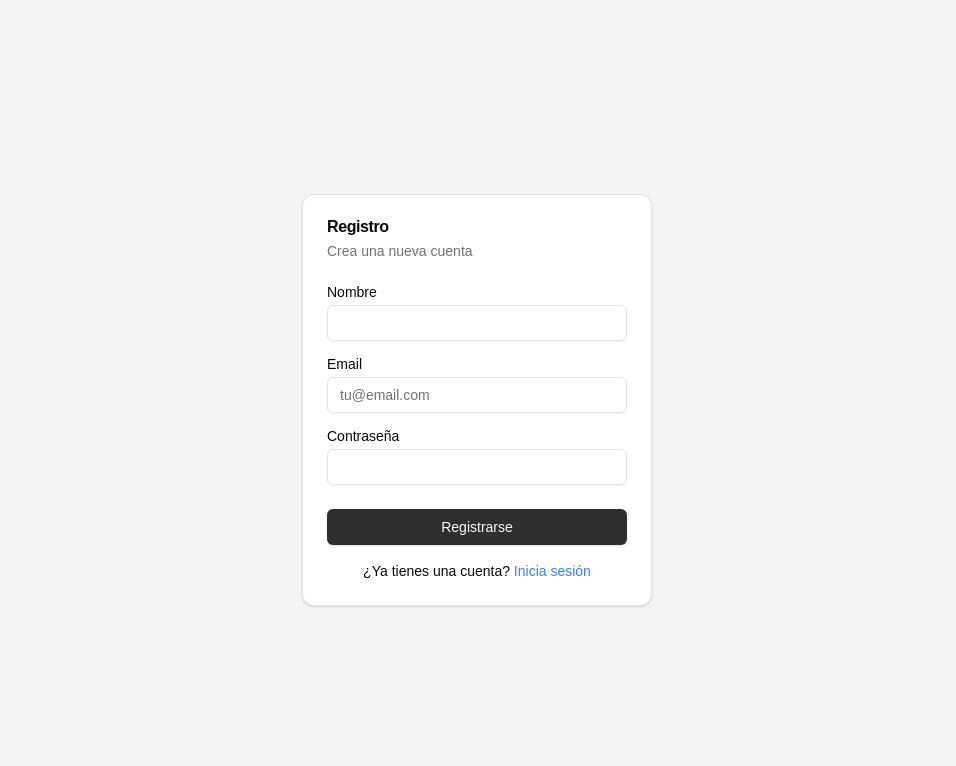
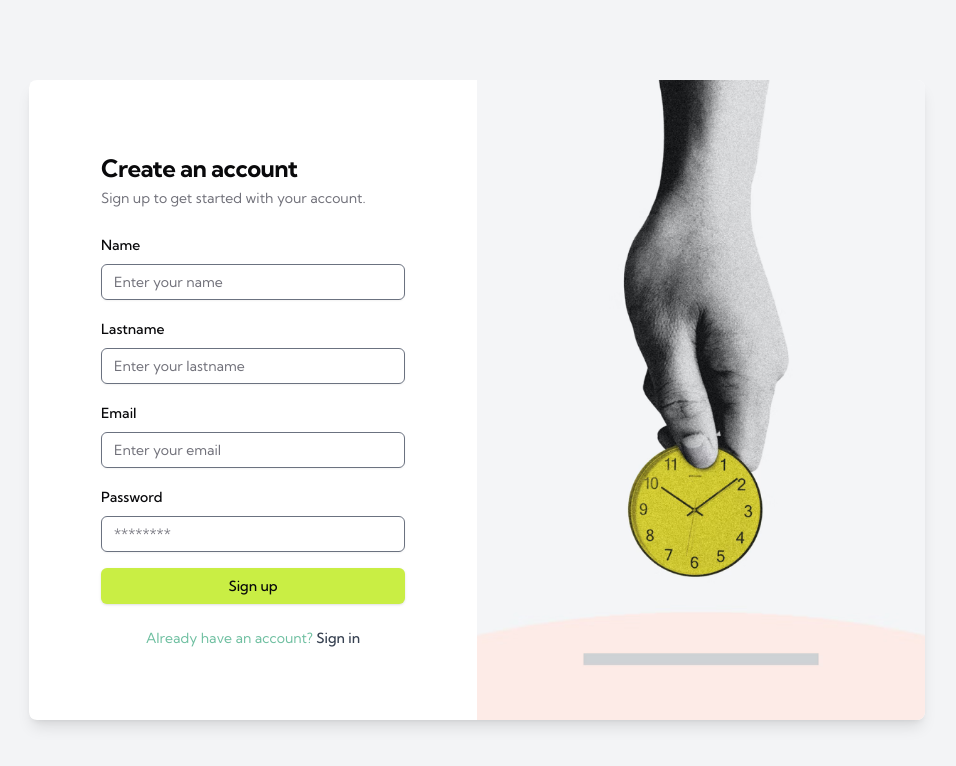
Before and after one commit to tomidziurdzia/Finance.App, a Next.js app: page /auth/register in a window 1280 px wide. Shown: the top 766 px of the page, without its empty margins (163-1119 px from the left). Built offline with nearby package versions, Linux system fonts and the light colour scheme; no server answers.

Commit message:
Login and Register components

```diff
--- a/app/auth/login/page.tsx
+++ b/app/auth/login/page.tsx
@@ -16,6 +16,8 @@ import {
 import { useAuth } from "@/contexts/AuthContext";
 import { useToast } from "@/hooks/use-toast";
 import { useRouter } from "next/navigation";
+import Image from "next/image";
+import Loading from "@/components/Loading/Loading";
 
 export default function Login() {
   const router = useRouter();
@@ -23,89 +25,103 @@ export default function Login() {
   const [password, setPassword] = useState("");
   const { login, isLoading } = useAuth();
   const { toast } = useToast();
+  const [isRedirecting, setIsRedirecting] = useState(false);
 
   const handleSubmit = async (e: React.FormEvent) => {
     e.preventDefault();
     try {
       await login({ email, password });
       toast({
-        title: "Login exitoso",
-        description: "Has iniciado sesión correctamente.",
+        title: "Successful login",
+        description: "You have successfully logged in.",
       });
+      setIsRedirecting(true); // Set the redirecting state
       router.push("/home");
       // eslint-disable-next-line @typescript-eslint/no-unused-vars
     } catch (error) {
       toast({
-        title: "Error de inicio de sesión",
-        description: "Email o contraseña incorrectos.",
+        title: "Login error",
+        description: "Incorrect email or password.",
         variant: "destructive",
       });
     }
   };
 
   return (
-    <div className="flex items-center justify-center min-h-screen bg-gray-100">
-      <Card className="w-[350px]">
-        <CardHeader>
-          <CardTitle>Iniciar Sesión</CardTitle>
+    <>
+      {isLoading || isRedirecting ? (
+        <Loading />
+      ) : (
+        <div className="flex min-h-screen items-center justify-center bg-gray-100 p-4 lg:p-0">
+          <div className="flex w-full max-w-4xl overflow-hidden rounded-lg bg-white shadow-lg">
+            <Card className="w-full md:w-1/2 rounded-none border-none p-8 lg:p-12 flex flex-col justify-center dark:bg-dark">
+              <CardHeader className="space-y-1">
+                <CardTitle className="text-2xl font-bold">
+                  Welcome back
+                </CardTitle>
                 <CardDescription>
-            Ingresa tus credenciales para acceder
+                  Welcome back! Please enter your details
                 </CardDescription>
               </CardHeader>
               <CardContent>
-          <form onSubmit={handleSubmit}>
-            <div className="grid w-full items-center gap-4">
-              <div className="flex flex-col space-y-1.5">
+                <form onSubmit={handleSubmit} className="space-y-4">
+                  <div className="space-y-2">
                     <Label htmlFor="email">Email</Label>
                     <Input
                       id="email"
                       type="email"
-                  placeholder="tu@email.com"
+                      placeholder="Enter your email"
                       value={email}
                       onChange={(e) => setEmail(e.target.value)}
                       required
+                      className="border border-gray-500 text-gray-800"
                     />
                   </div>
-              <div className="flex flex-col space-y-1.5">
-                <Label htmlFor="password">Contraseña</Label>
+                  <div className="space-y-2">
+                    <Label htmlFor="password">Password</Label>
                     <Input
                       id="password"
                       type="password"
+                      placeholder="********"
                       value={password}
                       onChange={(e) => setPassword(e.target.value)}
                       required
+                      className="border border-gray-500 text-gray-800"
+                    />
+                  </div>
+                  <Button
+                    type="submit"
+                    className="w-full dark:bg-primary text-gray-800"
+                    disabled={isLoading}
+                  >
+                    Sign in
+                  </Button>
+                </form>
+              </CardContent>
+              <CardFooter className="mx-auto">
+                <p className="text-sm text-secondary text-center">
+                  Don’t have an account?{" "}
+                  <Link
+                    href="/auth/register"
+                    className="font-medium text-gray-700 inline-block"
+                  >
+                    Sign up for free
+                  </Link>
+                </p>
+              </CardFooter>
+            </Card>
+            <div className="hidden md:block md:w-1/2">
+              <Image
+                src="/Image.png"
+                width={675}
+                height={900}
+                alt="Login image"
+                className="h-full w-full object-cover"
               />
             </div>
           </div>
-          </form>
-        </CardContent>
-        <CardFooter className="flex flex-col">
-          <Button
-            className="w-full"
-            onClick={handleSubmit}
-            disabled={isLoading}
-          >
-            {isLoading ? "Iniciando sesión..." : "Iniciar Sesión"}
-          </Button>
-          <div className="mt-4 text-sm text-center">
-            <Link
-              href="/auth/forgot-password"
-              className="text-blue-500 hover:underline"
-            >
-              ¿Olvidaste tu contraseña?
-            </Link>
         </div>
-          <div className="mt-2 text-sm text-center">
-            ¿No tienes una cuenta?{" "}
-            <Link
-              href="/auth/register"
-              className="text-blue-500 hover:underline"
-            >
-              Regístrate
-            </Link>
-          </div>
-        </CardFooter>
-      </Card>
-    </div>
+      )}
+    </>
   );
 }
--- a/app/auth/register/page.tsx
+++ b/app/auth/register/page.tsx
@@ -13,75 +13,146 @@ import {
   CardContent,
   CardFooter,
 } from "@/components/ui/card";
+import { useAuth } from "@/contexts/AuthContext";
+import { useToast } from "@/hooks/use-toast";
+import { useRouter } from "next/navigation";
+import Image from "next/image";
+import Loading from "@/components/Loading/Loading";
 
 export default function Register() {
+  const router = useRouter();
   const [name, setName] = useState("");
+  const [lastname, setLastname] = useState("");
   const [email, setEmail] = useState("");
   const [password, setPassword] = useState("");
+  const { register, isLoading } = useAuth();
+  const { toast } = useToast();
+  const [isRedirecting, setIsRedirecting] = useState(false);
 
   const handleSubmit = async (e: React.FormEvent) => {
     e.preventDefault();
-    // Aquí iría la lógica de registro
-    console.log("Register attempt", { name, email, password });
-    // Si el registro es exitoso, redirige al login
-    // router.push('/auth/login')
+    try {
+      await register({
+        email,
+        password,
+        name: "",
+        lastname: "",
+      });
+      toast({
+        title: "Registration successful",
+        description: "Your account has been created.",
+      });
+      setIsRedirecting(true);
+      router.push("/home");
+      // eslint-disable-next-line @typescript-eslint/no-unused-vars
+    } catch (error) {
+      toast({
+        title: "Registration error",
+        description: "Something went wrong. Please try again.",
+        variant: "destructive",
+      });
+    }
   };
 
   return (
-    <div className="flex items-center justify-center min-h-screen bg-gray-100">
-      <Card className="w-[350px]">
-        <CardHeader>
-          <CardTitle>Registro</CardTitle>
-          <CardDescription>Crea una nueva cuenta</CardDescription>
+    <>
+      {isLoading || isRedirecting ? (
+        <Loading />
+      ) : (
+        <div className="flex min-h-screen items-center justify-center bg-gray-100 p-4 lg:p-0">
+          <div className="flex w-full max-w-4xl overflow-hidden rounded-lg bg-white shadow-lg">
+            <Card className="w-full md:w-1/2 rounded-none border-none p-8 lg:p-12 flex flex-col justify-center dark:bg-dark">
+              <CardHeader className="space-y-1">
+                <CardTitle className="text-2xl font-bold">
+                  Create an account
+                </CardTitle>
+                <CardDescription>
+                  Sign up to get started with your account.
+                </CardDescription>
               </CardHeader>
               <CardContent>
-          <form onSubmit={handleSubmit}>
-            <div className="grid w-full items-center gap-4">
-              <div className="flex flex-col space-y-1.5">
-                <Label htmlFor="name">Nombre</Label>
+                <form onSubmit={handleSubmit} className="space-y-4">
+                  <div className="space-y-2">
+                    <Label htmlFor="name">Name</Label>
                     <Input
                       id="name"
+                      type="name"
+                      placeholder="Enter your name"
                       value={name}
                       onChange={(e) => setName(e.target.value)}
                       required
+                      className="border border-gray-500 text-gray-800"
                     />
                   </div>
-              <div className="flex flex-col space-y-1.5">
+                  <div className="space-y-2">
+                    <Label htmlFor="lastname">Lastname</Label>
+                    <Input
+                      id="lastname"
+                      type="lastname"
+                      placeholder="Enter your lastname"
+                      value={lastname}
+                      onChange={(e) => setLastname(e.target.value)}
+                      required
+                      className="border border-gray-500 text-gray-800"
+                    />
+                  </div>
+                  <div className="space-y-2">
                     <Label htmlFor="email">Email</Label>
                     <Input
                       id="email"
                       type="email"
-                  placeholder="tu@email.com"
+                      placeholder="Enter your email"
                       value={email}
                       onChange={(e) => setEmail(e.target.value)}
                       required
+                      className="border border-gray-500 text-gray-800"
                     />
                   </div>
-              <div className="flex flex-col space-y-1.5">
-                <Label htmlFor="password">Contraseña</Label>
+                  <div className="space-y-2">
+                    <Label htmlFor="password">Password</Label>
                     <Input
                       id="password"
                       type="password"
+                      placeholder="********"
                       value={password}
                       onChange={(e) => setPassword(e.target.value)}
                       required
+                      className="border border-gray-500 text-gray-800"
+                    />
+                  </div>
+                  <Button
+                    type="submit"
+                    className="w-full text-gray-800s"
+                    disabled={isLoading}
+                  >
+                    Sign up
+                  </Button>
+                </form>
+              </CardContent>
+              <CardFooter className="mx-auto">
+                <p className="text-sm text-secondary">
+                  Already have an account?{" "}
+                  <Link
+                    href="/auth/login"
+                    className="font-medium text-gray-700"
+                  >
+                    Sign in
+                  </Link>
+                </p>
+              </CardFooter>
+            </Card>
+            <div className="hidden md:block md:w-1/2">
+              <Image
+                src="/Image.png"
+                width={675}
+                height={900}
+                alt="Register image"
+                className="h-full w-full object-cover"
               />
             </div>
           </div>
-          </form>
-        </CardContent>
-        <CardFooter className="flex flex-col">
-          <Button className="w-full" onClick={handleSubmit}>
-            Registrarse
-          </Button>
-          <div className="mt-4 text-sm text-center">
-            ¿Ya tienes una cuenta?{" "}
-            <Link href="/auth/login" className="text-blue-500 hover:underline">
-              Inicia sesión
-            </Link>
         </div>
-        </CardFooter>
-      </Card>
-    </div>
+      )}
+    </>
   );
 }
--- a/app/globals.css
+++ b/app/globals.css
@@ -1,9 +1,11 @@
+@import url("https://fonts.googleapis.com/css2?family=Kumbh+Sans:wght@100..900&display=swap");
+
 @tailwind base;
 @tailwind components;
 @tailwind utilities;
 
-body {
-  font-family: Arial, Helvetica, sans-serif;
+.font-primary {
+  font-family: "Kumbh Sans", sans-serif;
 }
 
 @layer utilities {
@@ -20,9 +22,9 @@ body {
     --card-foreground: 240 10% 3.9%;
     --popover: 0 0% 100%;
     --popover-foreground: 240 10% 3.9%;
-    --primary: 225 4% 19%;
+    --primary: 73 83% 60%;
     --primary-foreground: 0 0% 98%;
-    --secondary: 240 4.8% 95.9%;
+    --secondary: 157 39% 59%;
     --secondary-foreground: 240 5.9% 10%;
     --muted: 240 4.8% 95.9%;
     --muted-foreground: 240 3.8% 46.1%;
@@ -55,7 +57,7 @@ body {
     --card-foreground: 0 0% 98%;
     --popover: 240 10% 3.9%;
     --popover-foreground: 0 0% 98%;
-    --primary: 0 0% 98%;
+    --primary: 73 83% 60%;
     --primary-foreground: 240 5.9% 10%;
     --secondary: 240 3.7% 15.9%;
     --secondary-foreground: 0 0% 98%;
--- a/app/layout.tsx
+++ b/app/layout.tsx
@@ -1,7 +1,9 @@
 import type { Metadata } from "next";
 import "./globals.css";
 import { AuthProvider } from "@/contexts/AuthContext";
+import { cn } from "@/lib/utils";
 import { Toaster } from "@/components/ui/toaster";
+import { ThemeProvider } from "next-themes";
 
 export const metadata: Metadata = {
   title: "Finance App",
@@ -13,12 +15,18 @@ export default function RootLayout({
   children: React.ReactNode;
 }>) {
   return (
-    <html lang="en">
-      <body>
-        <AuthProvider>
-          {children}
-          <Toaster />
-        </AuthProvider>
+    <html lang="en" suppressHydrationWarning={true}>
+      <body
+        className={cn(
+          "min-h-screen bg-background font-sans antialiased font-primary"
+        )}
+      >
+        <ThemeProvider attribute="class" defaultTheme="system" enableSystem>
+          <AuthProvider>
+            {children}
+            <Toaster />
+          </AuthProvider>
+        </ThemeProvider>
       </body>
     </html>
   );
--- a/app/page.tsx
+++ b/app/page.tsx
@@ -1,27 +1,20 @@
-import Link from "next/link";
-import { Button } from "@/components/ui/button";
+"use client";
+
+import { useEffect } from "react";
+import { useRouter } from "next/navigation";
+import Cookies from "js-cookie";
 
 export default function Home() {
-  return (
-    <div className="flex flex-col items-center justify-center min-h-screen py-2">
-      <main className="flex flex-col items-center justify-center w-full flex-1 px-20 text-center">
-        <h1 className="text-6xl font-bold">
-          Bienvenido a tu Administrador de Gastos
-        </h1>
-        <p className="mt-3 text-2xl">
-          Gestiona tus finanzas de manera eficiente
-        </p>
-        <div className="flex mt-6">
-          <Link href="/auth/login" passHref>
-            <Button>Iniciar Sesión</Button>
-          </Link>
-          <Link href="/auth/register" passHref>
-            <Button variant="outline" className="ml-4">
-              Registrarse
-            </Button>
-          </Link>
-        </div>
-      </main>
-    </div>
-  );
+  const router = useRouter();
+
+  useEffect(() => {
+    const token = Cookies.get("auth_token");
+    if (token) {
+      router.push("/home");
+    } else {
+      router.push("/auth/login");
+    }
+  }, [router]);
+
+  return null;
 }
--- /dev/null
+++ b/components/Loading/Loading.tsx
@@ -0,0 +1,12 @@
+const Loading = () => {
+  return (
+    <div className="flex h-screen w-full items-center justify-center">
+      <div className="flex flex-col items-center space-y-4">
+        <div className="animate-spin rounded-full border-4 border-primary border-t-secondary h-12 w-12" />
+        <p className="text-primary dark:text-secondary">Loading...</p>
+      </div>
+    </div>
+  );
+};
+
+export default Loading;
--- a/components/Sidebar/Sidebar.tsx
+++ b/components/Sidebar/Sidebar.tsx
@@ -4,6 +4,7 @@ import { Button } from "../ui/button";
 import { useEffect, useState } from "react";
 import walletService from "@/services/walletService";
 import { Wallets } from "@/interfaces/walletInterface";
+import ThemeToggle from "../ThemeToggle/ThemeToggle";
 
 const Sidebar = () => {
   const [wallets, setWallets] = useState<Wallets>();
@@ -25,6 +26,7 @@ const Sidebar = () => {
   return (
     <div className="hidden lg:block lg:w-64 lg:shrink-0 lg:border-r lg:bg-primary dark:lg:bg-gray-800">
       <div className="flex h-full flex-col justify-between py-6 px-4">
+        <ThemeToggle />
         <div className="space-y-6">
           <Link
             href="/home"
--- a/package.json
+++ b/package.json
@@ -25,6 +25,7 @@
     "js-cookie": "^3.0.5",
     "lucide-react": "^0.453.0",
     "next": "14.2.15",
+    "next-themes": "^0.3.0",
     "react": "^18",
     "react-dom": "^18",
     "react-toastify": "^10.0.6",
--- a/tailwind.config.ts
+++ b/tailwind.config.ts
@@ -10,6 +10,7 @@ const config: Config = {
   theme: {
     extend: {
       colors: {
+        dark: "#282541",
         background: "hsl(var(--background))",
         foreground: "hsl(var(--foreground))",
         card: {
```
Also changed, not shown: components/ThemeToggle/ThemeToggle.tsx (added, +36 -0 lines), public/Image.png (added), 1 other file (tests, documents, lock files or other folders). Lines whose indentation alone changed are shown as unchanged.
